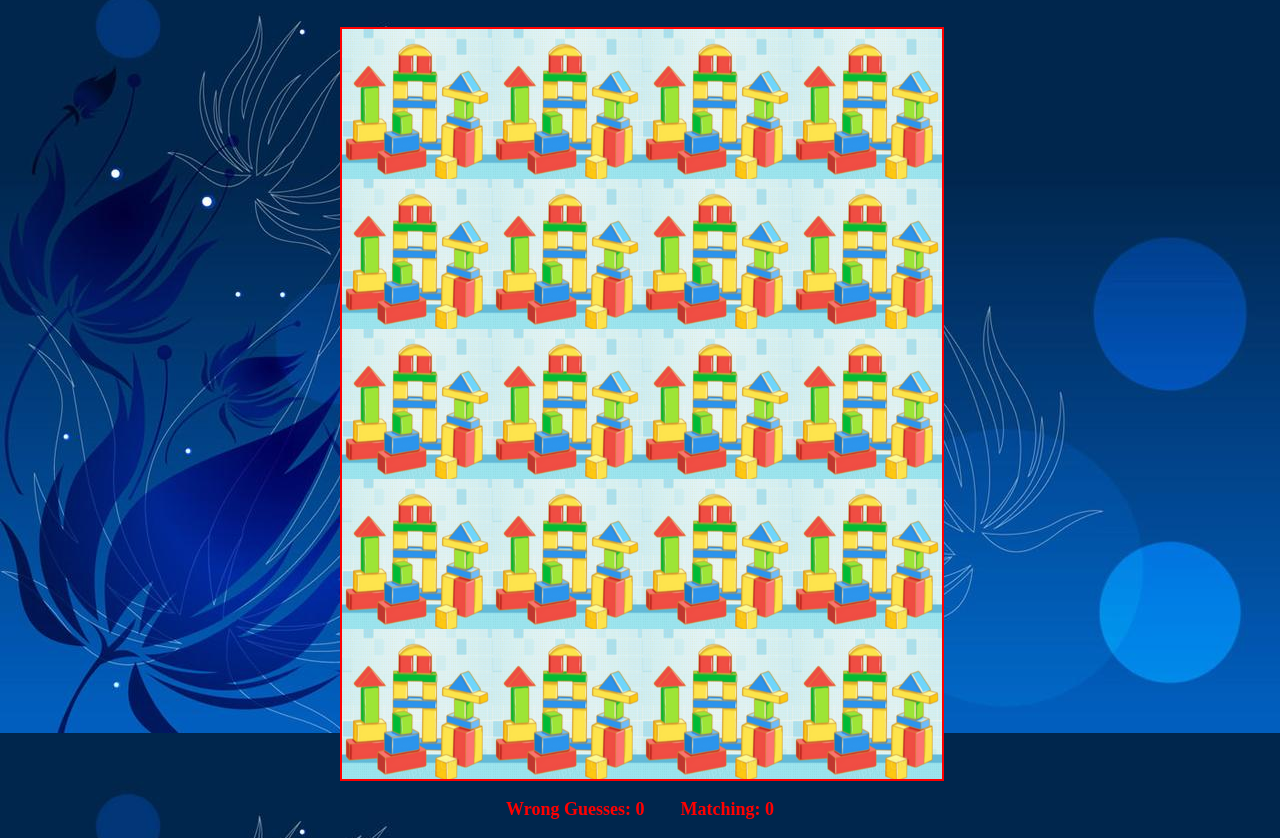
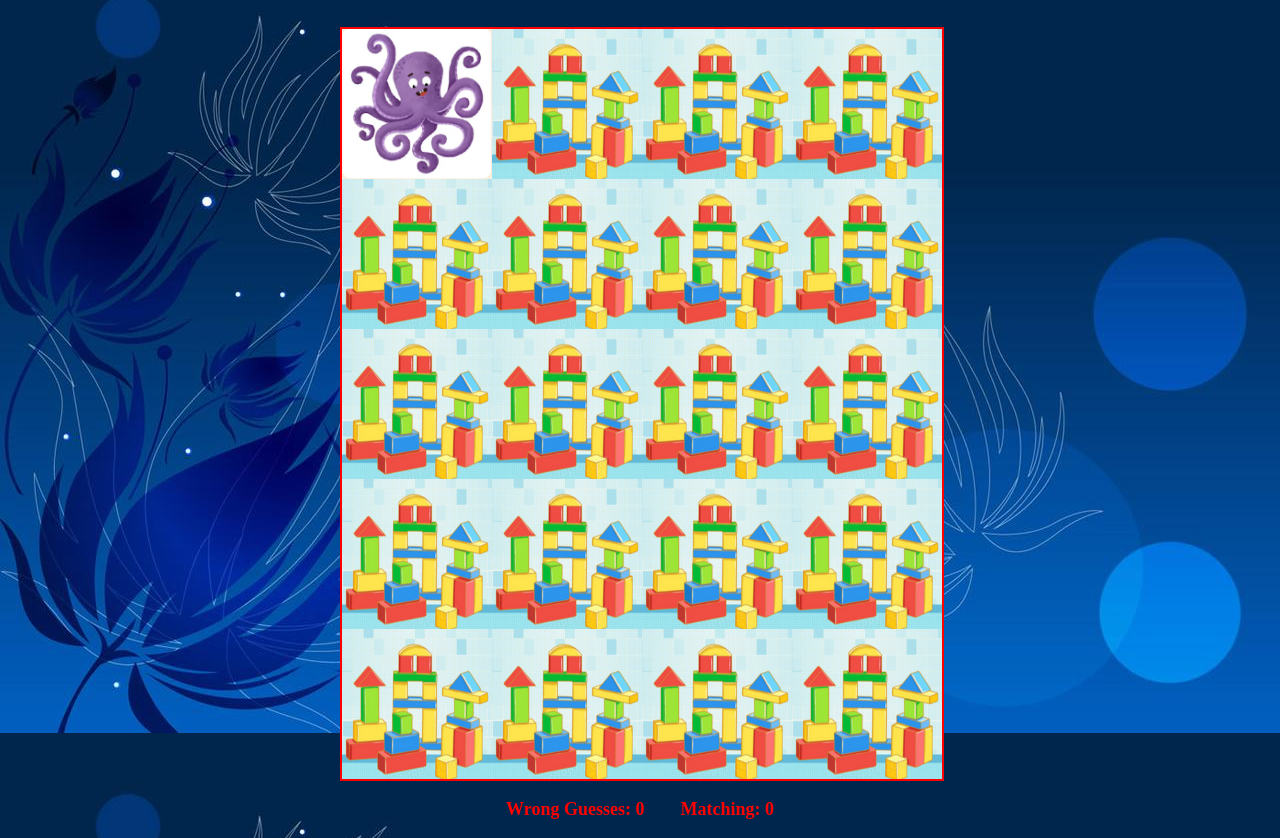
Before and after one commit to lily1029/Concentration-Game, a plain HTML site: page index.html in a window 1280 px wide. Both pictures are taken after a click on the picture 417 px from the left and 171 px from the top of the page. Shown: the part 67-905 px from the top of the page. Drawn offline with Linux system fonts and the light colour scheme.

Commit message:
logics done

```diff
--- a/css/style.css
+++ b/css/style.css
@@ -1,8 +1,6 @@
 .gameBoard{
     width: 600px;
     margin: 0 auto;
-
-
 }
 
 .picsGrid{
@@ -11,7 +9,6 @@
     height: 750px;
     width: 100%;
     border: 2px solid red;
-
 }
 
 .picsGrid img {
@@ -35,7 +32,6 @@ p{
 .wonMessage{
     color: yellow;
     font-size: 30px;
-    /* text-shadow: 2px 2px 4px yellow; */
     font-family: "Gill Sans", sans-serif;
     font-weight: bold;
     font-style: italic;
--- a/index.html
+++ b/index.html
@@ -7,7 +7,7 @@
     <script defer type="text/javascript" src="js/app.js"></script>
     <title>Concentration Game</title>
 </head>
-<body style="background-image: url('bg.jpeg')">
+<body style="background-image: url('images/bg.jpeg')">
 
     <div class="gameBoard">
         <h3>Concentration Game !</h3>
--- a/js/app.js
+++ b/js/app.js
@@ -1,4 +1,4 @@
-document.addEventListener('DOMContentLoaded', () => {
+//document.addEventListener('DOMContentLoaded', () => {
 
     const cardsCatalog = [
         {
@@ -50,14 +50,6 @@ document.addEventListener('DOMContentLoaded', () => {
             image: 'images/strawberry.png'
         },
         {
-            name: 'placeholder',
-            image: 'images/placeholder.png'
-        },
-        {
-            name: 'placeholder',
-            image: 'images/placeholder.png'
-        },
-        {
             name: 'oct',
             image: 'images/oct.png'
         },
@@ -80,6 +72,14 @@ document.addEventListener('DOMContentLoaded', () => {
         {
             name: 'pig',
             image: 'images/pig.png'
+        },
+        {
+            name: 'frog',
+            image: 'images/frog.png'
+        },
+        {
+            name: 'frog',
+            image: 'images/frog.png'
         }
     ]
     //here we define a randomized function to show different pictures
@@ -112,6 +112,7 @@ document.addEventListener('DOMContentLoaded', () => {
     let chosenCardsIds = [];
 
 
+
     function initiateBoard() {
 
         //loop all the images in the cardlist, create a card, put all the images in the card
@@ -136,7 +137,7 @@ document.addEventListener('DOMContentLoaded', () => {
             //this refers to the element that received the click event
             let cardid = this.getAttribute('data-id');
             //if source of the image is not blank, we should check it
-            if (this.getAttribute('src') != 'images/blank/blank.png') {
+            if (this.getAttribute('src') != 'images/blank.png') {
                 //then, we need to push in an new array called chosencARDS
                 //so we know which card has been chosen
                 chosenCards.push(cardsCatalog[cardid].name);
@@ -163,8 +164,8 @@ document.addEventListener('DOMContentLoaded', () => {
         let secondCard = chosenCardsIds[1];
         if(chosenCards[0] === chosenCards[1]){
             matchingCards++;
-            cards[firstCard].setAttribute('src', 'images/blank/blank.png');
-            cards[secondCard].setAttribute('src', 'images/blank/blank.png');
+            cards[firstCard].setAttribute('src', 'images/blank.png');
+            cards[secondCard].setAttribute('src','images/blank.png');
 
         }else{
             cards[firstCard].setAttribute('src', 'images/placeholder.png');
@@ -179,9 +180,23 @@ document.addEventListener('DOMContentLoaded', () => {
             wonMessageHolder.innerText = "Well done, you won ! 🎉🎉🎉🎉🎉🎉🎊"
         }
 
-
     }
 
-    initiateBoard();
 
-})
+    // if(matchingCards == cardsInGame){
+    //     setTimeout(message, 300000)
+    // }else {
+    //     wonMessageHolder.innerText = "Try again !"
+    // }
+
+    // let message = timeFunction();
+
+    // function timeFunction(){
+    //     wonMessageHolder.innerText = "Well done, you won !rtrtrrtrrtrt 🎉🎉🎉🎉🎉🎉🎊"
+    // }
+
+    initiateBoard()
+
+
+
+//})
```
Also changed, not shown: images/bg.jpeg (renamed from bg.jpeg), images/blank.png (renamed from images/blank/blank.png), images/frog.png (added).
